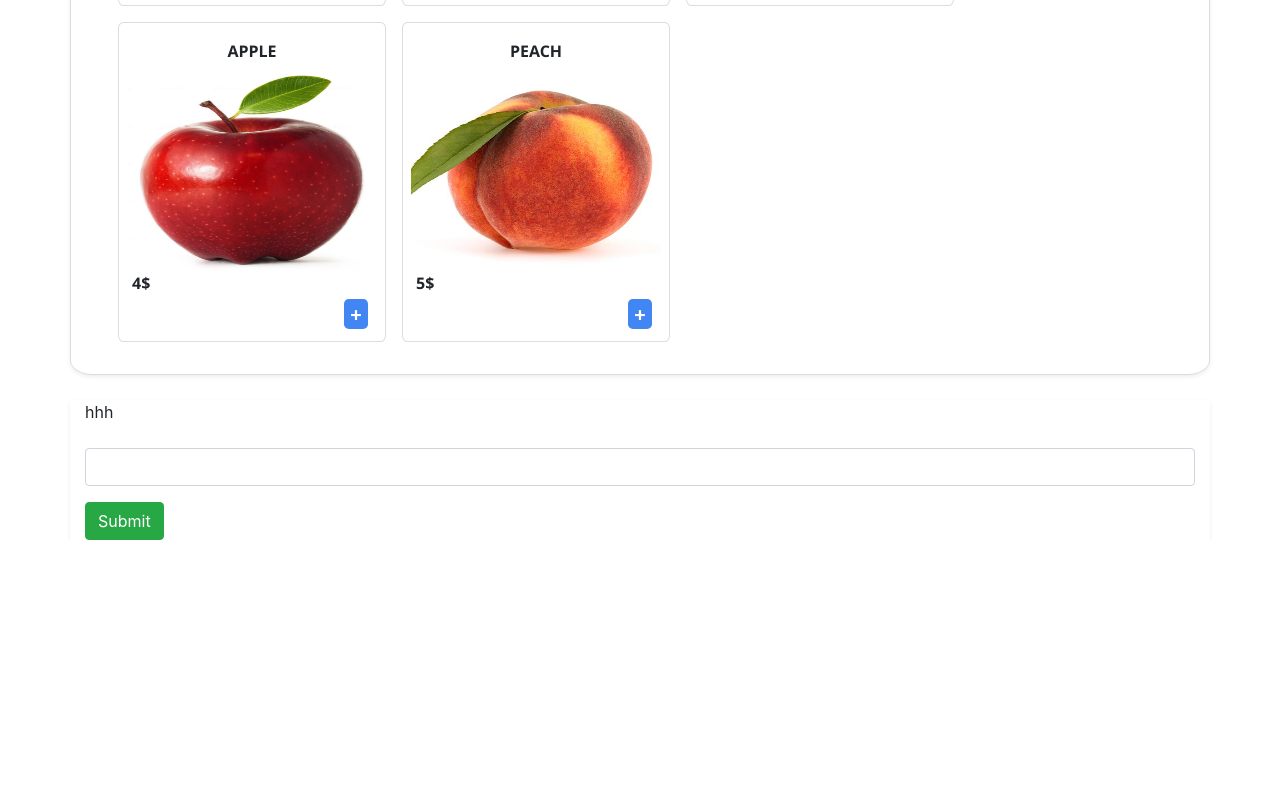
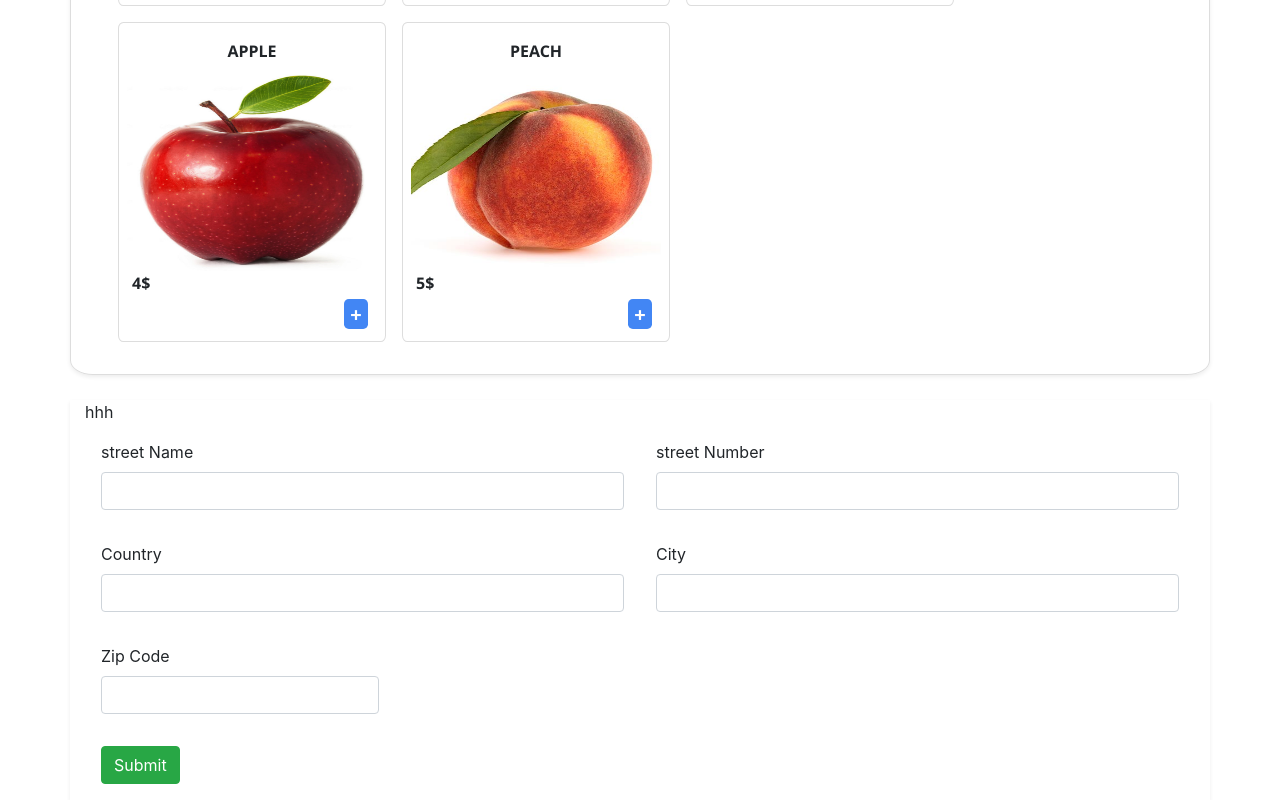
Before and after one commit to qwenzo/cart-angular, an Angular app: page / in a window 1280 px wide. Shown: the part 427-1227 px from the top of the page. Before the commit the page ends 967 px from the top, so only its background shows below. Built offline with nearby package versions, Linux system fonts and the light colour scheme.

Commit message:
creating cart form style and validations

```diff
--- a/src/app/components/cart-form/cart-form.component.css
+++ b/src/app/components/cart-form/cart-form.component.css
@@ -0,0 +1,3 @@
+.invalidInput{
+    color: '#dc3545'
+}
--- a/src/app/components/cart-form/cart-form.component.html
+++ b/src/app/components/cart-form/cart-form.component.html
@@ -1,10 +1,34 @@
 <div class="shadow-sm container">
   hhh
   <form>
-    <div class="form-group">
-      <label for="streetName"> </label>
-      <input class="form-control" type="text" id="streetName" required>
+    <div class="d-flex flex-row">
+    <div class="m-3 w-100 form-group">
+      <label for="streetName">street Name</label>
+      <input [(ngModel)]="form.streetName" class="form-control" type="text" id="streetName" name="streetName" #streetName="ngModel" required>
+      <div [hidden]="streetName.valid || streetName.pristine" class="m-1 alert alert-danger">street name is required</div>
     </div>
-    <button type="submit" class="btn btn-success">Submit</button>
+    <div class="m-3 w-100 form-group">
+        <label for="streetNumber">street Number</label>
+        <input [(ngModel)]="form.streetNumber" class="form-control" type="text" id="streetNumber" name="streetNumber" #streetNumber="ngModel" required>
+        <div [hidden]="streetNumber.valid || streetNumber.pristine" class="m-1 alert alert-danger">street number is required</div>
+      </div>
+    </div>
+    <div class="d-flex flex-row">
+        <div class="m-3 w-100 form-group">
+            <label for="country">Country</label>
+            <input [(ngModel)]="form.country" class="form-control" type="text" id="country" name="country" #country="ngModel" required>
+            <div [hidden]="country.valid || country.pristine" class="m-1 alert alert-danger">country is required</div>
+          </div>
+          <div class="m-3 w-100 form-group">
+              <label for="city">City</label>
+              <input [(ngModel)]="form.city" class="form-control" type="text" id="city" name="city" #city="ngModel" required>
+              <div [hidden]="city.valid || city.pristine" class="m-1 alert alert-danger">city is required</div>
+            </div>
+          </div>
+          <div class="m-3 w-25 form-group">
+              <label for="zip">Zip Code</label>
+              <input [(ngModel)]="form.zip" class="form-control" type="text" id="zip" name="zip" #streetName="ngModel" >
+            </div>
+    <button type="submit" class="m-3 btn btn-success">Submit</button>
   </form>
   </div>
--- a/src/app/components/cart-form/cart-form.component.ts
+++ b/src/app/components/cart-form/cart-form.component.ts
@@ -1,4 +1,5 @@
 import { Component, OnInit } from '@angular/core';
+import {CartForm} from '../../interfaces/cartform';
 
 @Component({
   selector: 'app-cart-form',
@@ -6,10 +7,11 @@ import { Component, OnInit } from '@angular/core';
   styleUrls: ['./cart-form.component.css']
 })
 export class CartFormComponent implements OnInit {
-
+  form:CartForm;
   constructor() { }
 
   ngOnInit() {
+    this.form = {streetName:null,streetNumber:null,city:null,country:null}
   }
 
 }
```
